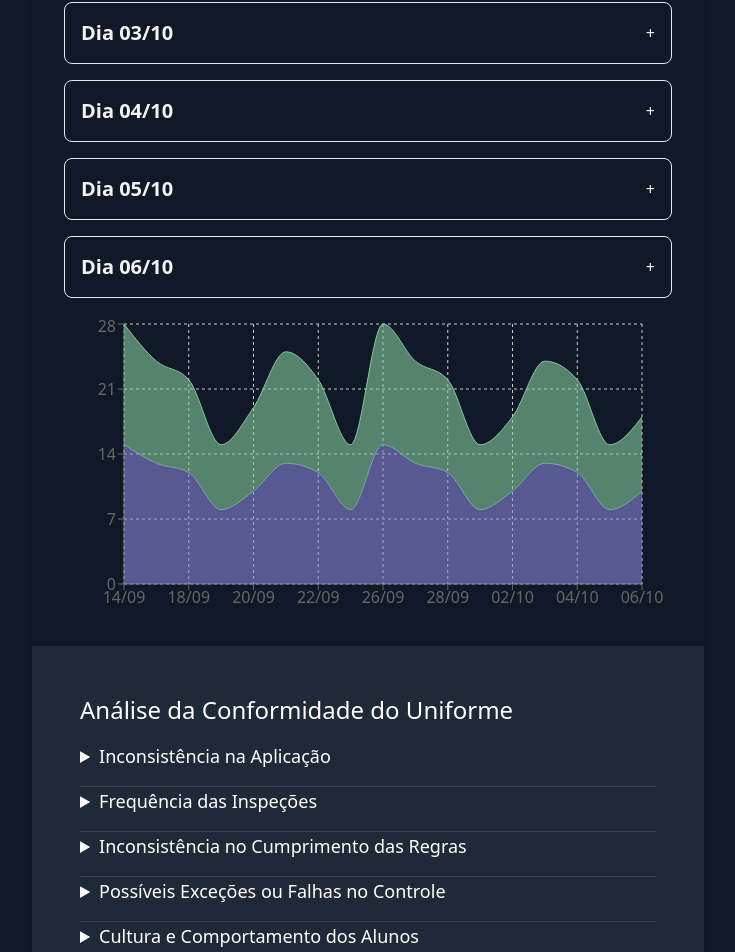
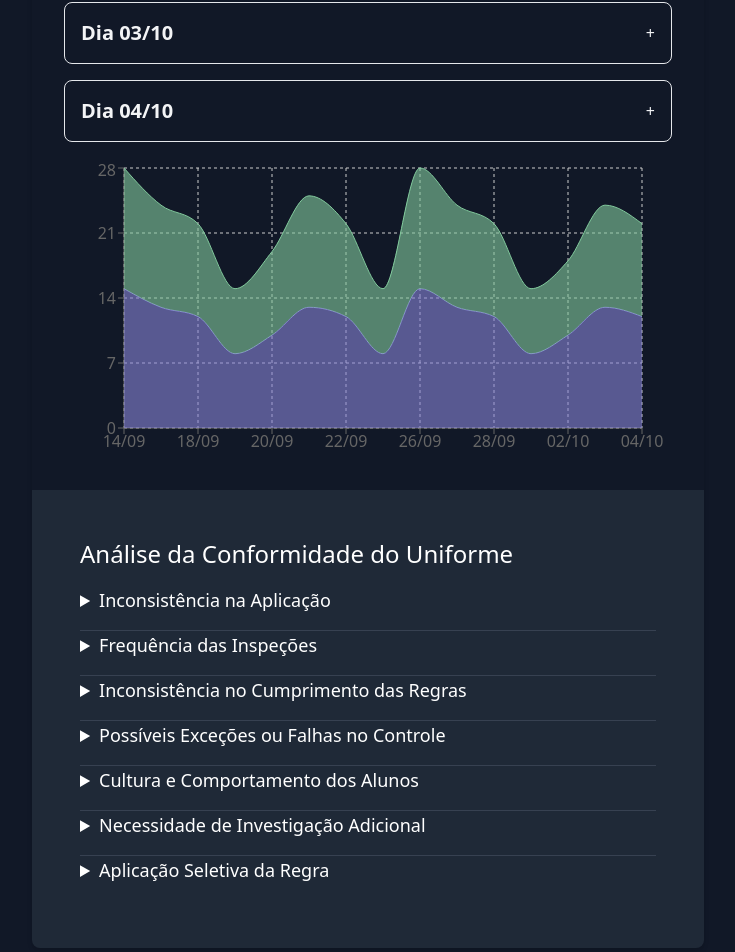
Before and after one commit to rodrigocamargo854/uniform-compliance-insight-control, a Next.js app: page / in a window 1280 px wide. Shown: the part 1192-2144 px from the top of the page, without its empty margins (272-1007 px from the left). Built offline with nearby package versions, Linux system fonts and the light colour scheme.

Commit message:
added chars

```diff
--- a/src/app/uniforms.tsx
+++ b/src/app/uniforms.tsx
@@ -18,8 +18,7 @@ const data = [
   { name: "02/10", Entrada: 10, Saída: 8 },
   { name: "03/10", Entrada: 13, Saída: 11 },
   { name: "04/10", Entrada: 12, Saída: 10 },
-  { name: "05/10", Entrada: 8, Saída: 7 },
-  { name: "06/10", Entrada: 10, Saída: 8 },
+
 ];
 
 const convertToDate = (str : string) => {
--- a/src/components/UniformsChart.tsx
+++ b/src/components/UniformsChart.tsx
@@ -27,8 +27,7 @@ const data = [
     { name: '02/10', Entrada: 10, Saída: 8 },
     { name: '03/10', Entrada: 13, Saída: 11 },
     { name: '04/10', Entrada: 12, Saída: 10 },
-    { name: '05/10', Entrada: 8, Saída: 7 },
-    { name: '06/10', Entrada: 10, Saída: 8 },
+
   ];
 
   const UniformsChart = ({data}:UniformsChartProps) => {
```
